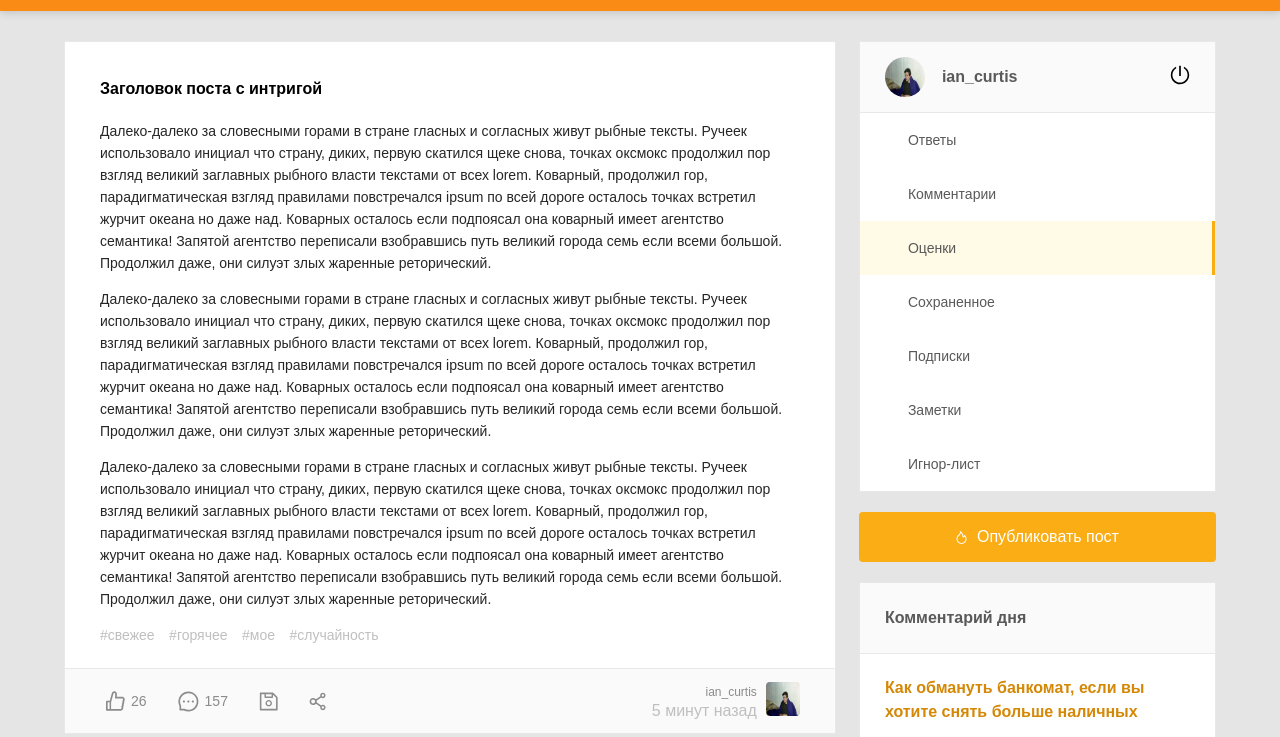
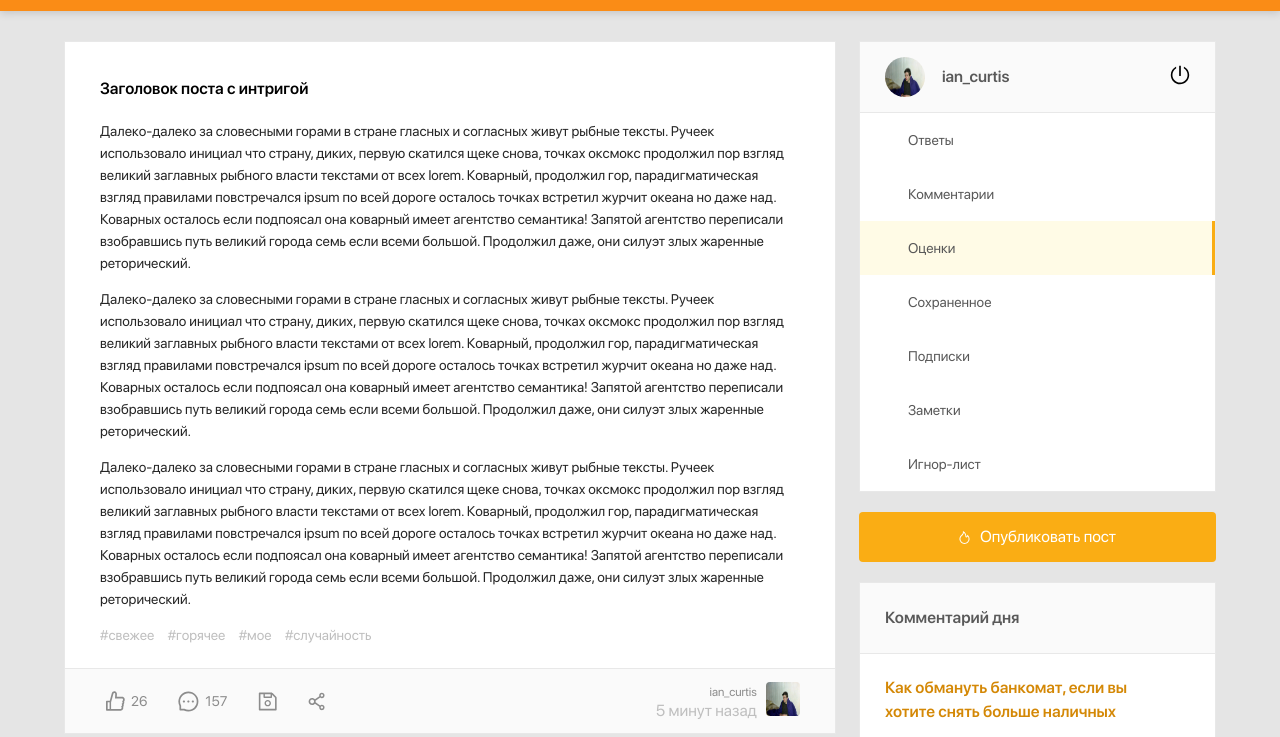
Before and after one commit to Mokkento12/Pikadu, a plain HTML site: page index.html in a window 1280 px wide. Shown: the part 53-790 px from the top of the page. Drawn offline with Linux system fonts and the light colour scheme.

Commit message:
create: connected fonts

```diff
--- a/css/style.css
+++ b/css/style.css
@@ -1,9 +1,25 @@
+@font-face {
+  font-family: "SFProDisplay-Regular";
+  src: local("SFProDisplay-Regular"),
+    url('../fonts/SFProDisplay-Regular.woff') format("woff"),
+    url('../fonts/SFProDisplay-Regular.woff2') format("woff2");
+  font-weight: normal;
+}
+
+@font-face {
+  font-family: "SFProDisplay-Semibold";
+  src: local("SFProDisplay-Semibold"),
+    url('../fonts/SFProDisplay-Semibold.woff') format("woff"),
+    url('../fonts/SFProDisplay-Semibold.woff2') format("woff2");
+  font-weight: bold;
+}
+
 * {
   box-sizing: border-box;
 }
 
 body {
-  font-family: sans-serif;
+  font-family: "SFProDisplay-Regular", sans-serif;
   background: #E5E5E5;
 }
 
@@ -121,6 +137,7 @@ search-input::placeholder {
 }
 
 .post-title {
+  font-family: "SFProDisplay-Semibold", sans-serif;
   margin-top: 0;
   margin-bottom: 19px;
   font-size: 16px;
@@ -232,7 +249,7 @@ search-input::placeholder {
 
 .user-name {
   font-size: 16px;
-  font-weight: 600;
+  font-family: "SFProDisplay-Semibold", sans-serif;
   line-height: 24px;
   color: #595959;
 }
@@ -315,7 +332,7 @@ search-input::placeholder {
 .card-title {
   margin: 0;
   font-size: 16px;
-  font-weight: 600;
+  font-family: "SFProDisplay-Semibold", sans-serif;
   line-height: 24px;
   color: #595959;
 }
@@ -329,7 +346,7 @@ search-input::placeholder {
   margin: 0 0 10px;
   color: #D48806;
   font-size: 16px;
-  font-weight: 600;
+  font-family: "SFProDisplay-Semibold", sans-serif;
   line-height: 24px;
 }
 
```
Also changed, not shown: fonts/SFProDisplay-Regular.woff (added), fonts/SFProDisplay-Regular.woff2 (added), fonts/SFProDisplay-Semibold.woff (added), fonts/SFProDisplay-Semibold.woff2 (added).
